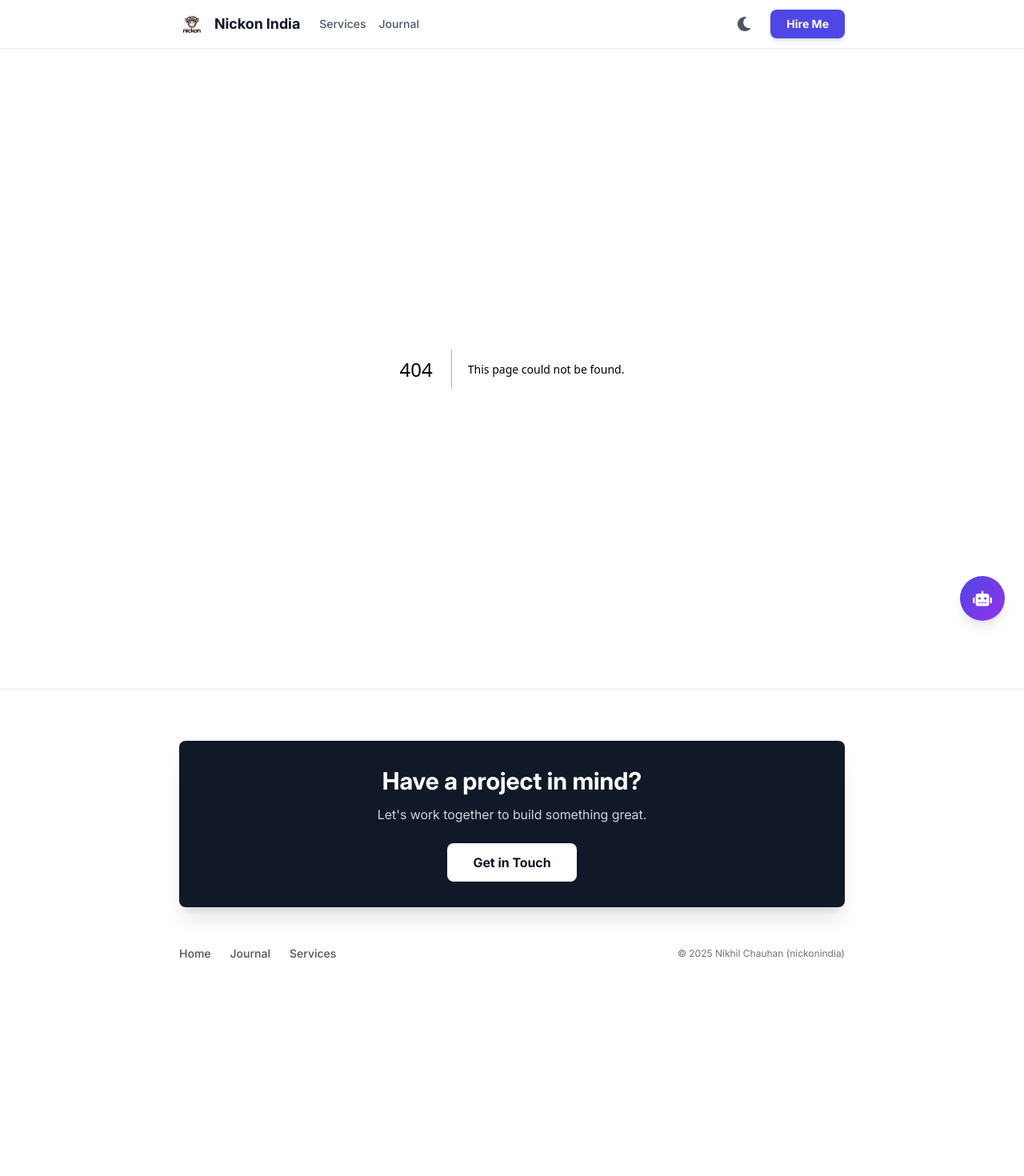
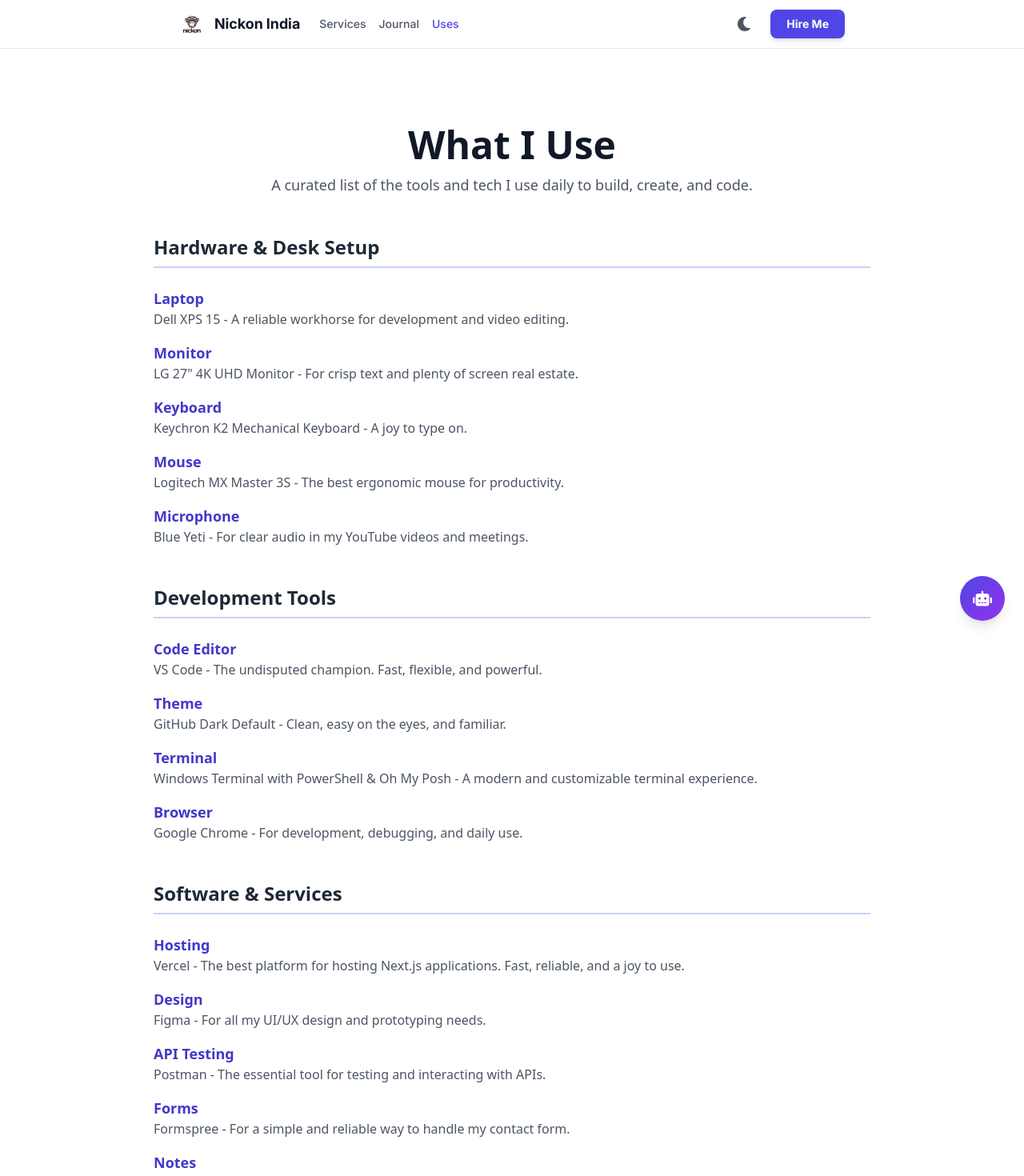
Before and after one commit to nikhilchauhanx/nickonindia, a Next.js app: page /uses in a window 1280 px wide. Before the commit this address had no page. Shown: the top 1470 px of the page at 80% size. Before the commit the page ends 1234 px from the top, so only its background shows below. Built offline with nearby package versions, Linux system fonts and the light colour scheme.

Commit message:
Feat: Add /uses page and update header

```diff
--- /dev/null
+++ b/src/app/uses/page.tsx
@@ -0,0 +1,66 @@
+// src/app/uses/page.tsx
+import type { Metadata } from 'next';
+import AnimatedSection from '@/components/AnimatedSection';
+
+export const metadata: Metadata = {
+  title: 'Uses | Nikhil Chauhan',
+  description: 'A list of the hardware, software, and tools I use every day as a developer and creator.',
+};
+
+const usesData = {
+    "Hardware & Desk Setup": [
+        { name: "Laptop", description: "Dell XPS 15 - A reliable workhorse for development and video editing." },
+        { name: "Monitor", description: "LG 27\" 4K UHD Monitor - For crisp text and plenty of screen real estate." },
+        { name: "Keyboard", description: "Keychron K2 Mechanical Keyboard - A joy to type on." },
+        { name: "Mouse", description: "Logitech MX Master 3S - The best ergonomic mouse for productivity." },
+        { name: "Microphone", description: "Blue Yeti - For clear audio in my YouTube videos and meetings." },
+    ],
+    "Development Tools": [
+        { name: "Code Editor", description: "VS Code - The undisputed champion. Fast, flexible, and powerful." },
+        { name: "Theme", description: "GitHub Dark Default - Clean, easy on the eyes, and familiar." },
+        { name: "Terminal", description: "Windows Terminal with PowerShell & Oh My Posh - A modern and customizable terminal experience." },
+        { name: "Browser", description: "Google Chrome - For development, debugging, and daily use." },
+    ],
+    "Software & Services": [
+        { name: "Hosting", description: "Vercel - The best platform for hosting Next.js applications. Fast, reliable, and a joy to use." },
+        { name: "Design", description: "Figma - For all my UI/UX design and prototyping needs." },
+        { name: "API Testing", description: "Postman - The essential tool for testing and interacting with APIs." },
+        { name: "Forms", description: "Formspree - For a simple and reliable way to handle my contact form." },
+        { name: "Notes", description: "Notion - For project management, note-taking, and organizing my life." },
+    ],
+};
+
+export default function UsesPage() {
+  return (
+    <div className="min-h-screen bg-white text-gray-800 p-4 md:p-8 font-sans dark:bg-gray-900 dark:text-gray-200">
+      <div className="max-w-4xl mx-auto pt-16">
+
+        <AnimatedSection>
+          <header className="mb-12 text-center">
+            <h1 className="text-4xl md:text-5xl font-bold mb-3 text-gray-900 dark:text-gray-100">What I Use</h1>
+            <p className="text-lg text-gray-600 dark:text-gray-400">A curated list of the tools and tech I use daily to build, create, and code.</p>
+          </header>
+        </AnimatedSection>
+
+        {Object.entries(usesData).map(([category, items]) => (
+          <AnimatedSection key={category}>
+            <section className="mb-12">
+              <h2 className="text-2xl font-bold text-gray-800 border-b-2 border-indigo-200 pb-2 mb-6 dark:text-gray-100 dark:border-gray-700">
+                {category}
+              </h2>
+              <ul className="space-y-4">
+                {items.map((item) => (
+                  <li key={item.name}>
+                    <h3 className="font-semibold text-lg text-indigo-700 dark:text-indigo-400">{item.name}</h3>
+                    <p className="text-gray-600 dark:text-gray-400">{item.description}</p>
+                  </li>
+                ))}
+              </ul>
+            </section>
+          </AnimatedSection>
+        ))}
+
+      </div>
+    </div>
+  );
+}
--- a/src/components/Header.tsx
+++ b/src/components/Header.tsx
@@ -40,6 +40,13 @@
             >
               Journal
             </Link>
+            {/* Added the new Uses link */}
+            <Link
+              href="/uses"
+              className={`transition-colors ${pathname.startsWith('/uses') ? 'text-indigo-600 dark:text-indigo-400' : 'text-gray-600 hover:text-indigo-600 dark:text-gray-300 dark:hover:text-indigo-400'}`}
+            >
+              Uses
+            </Link>
           </div>
         </div>
 
```
